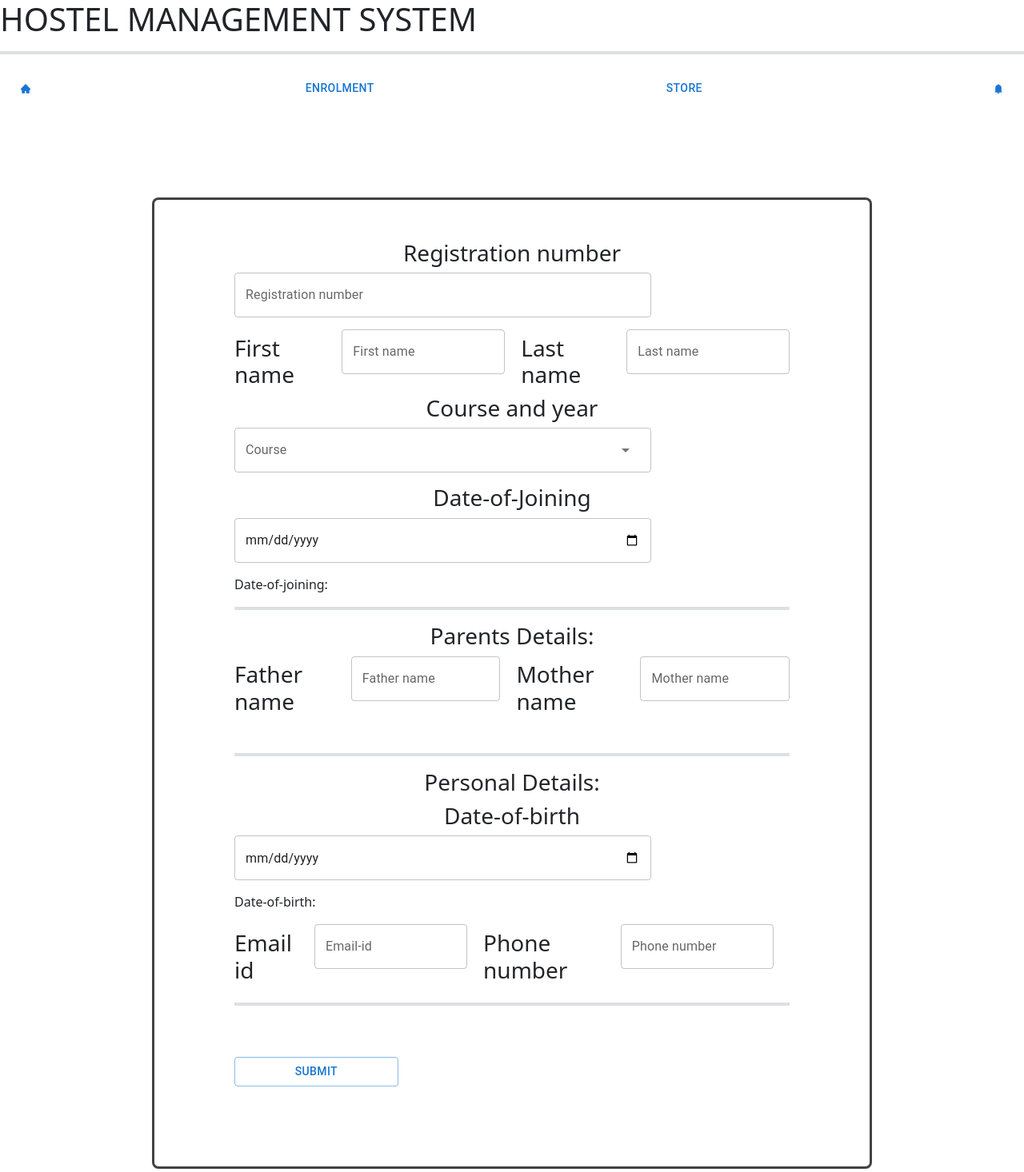
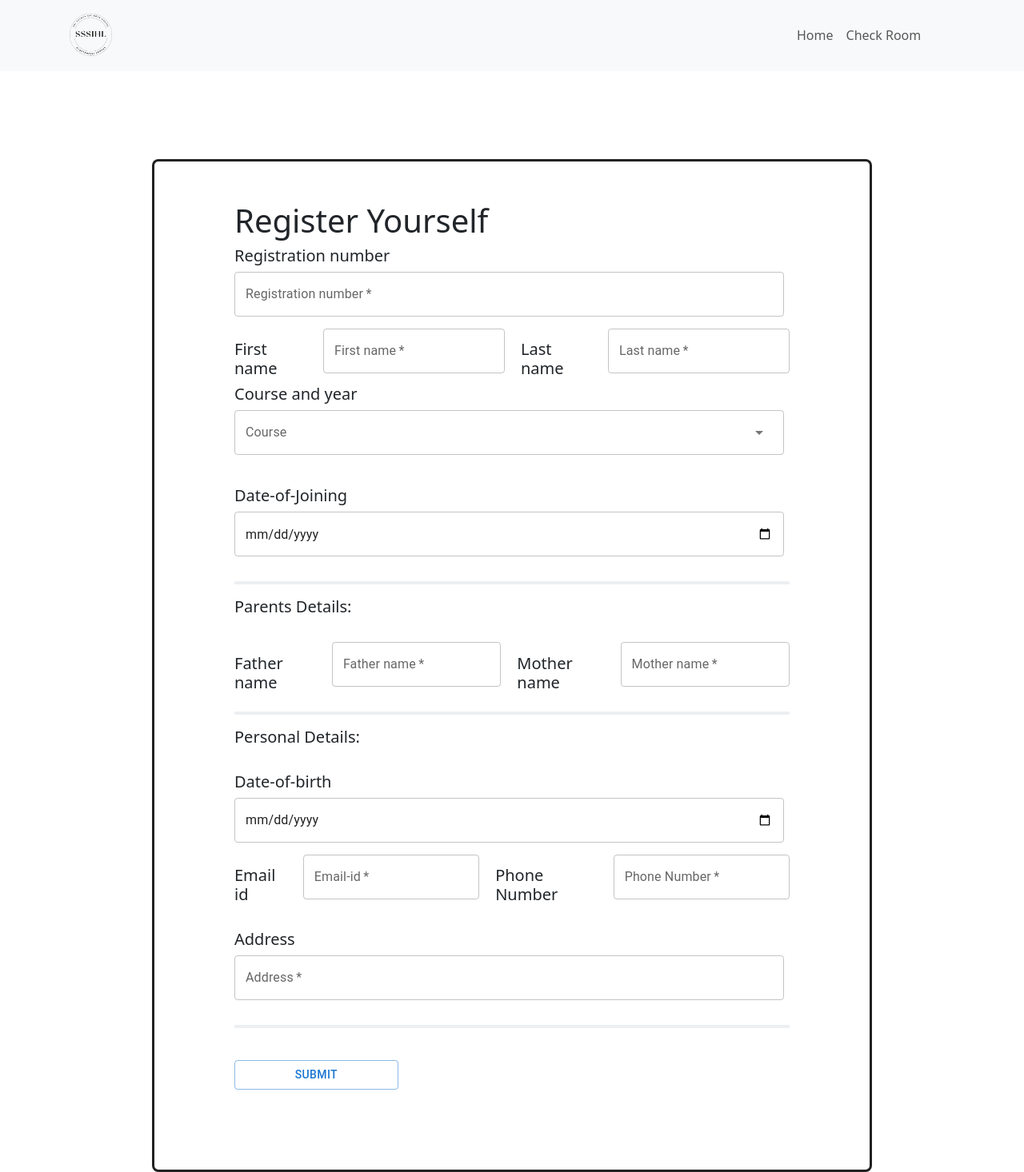
Before and after one commit to shivanssharma/Hostel-management-system, a React (Create React App) app: page /register in a window 1280 px wide. Shown: the whole page at 80% size. Built offline with nearby package versions, Linux system fonts and the light colour scheme.

Commit message:
In room allotment

```diff
--- a/src/loginpage/login.js
+++ b/src/loginpage/login.js
@@ -59,9 +59,9 @@ export default function SignInSide() {
       if (responseData.is_superuser) {
         navigate('/adminhome', { state: { username: formData.username } });
       }
-      // else if (responseData.is_staff) {
-      //   navigate('/staffhome',{ state: { username: formData.username } });
-      // }
+      else if (responseData.is_staff) {
+        navigate('/staffhome',{ state: { username: formData.username } });
+      }
       else {
         navigate('/studenthome',{ state: { username: formData.username } });
       }
--- a/src/navbars/HorizontalNav/StaffhorizontalNav.jsx
+++ b/src/navbars/HorizontalNav/StaffhorizontalNav.jsx
@@ -5,7 +5,7 @@ import Nav from 'react-bootstrap/Nav';
 import Navbar from 'react-bootstrap/Navbar';
 import LogoImage from './Bright_Colorful_Playful_Funny_Donuts_Food_Circle_Logo-removebg-preview.png'; // Import your logo image here
 import './nav_health.css';
-function AdminHorizontalNavUser() {
+function StaffHorizontalNavUser() {
     return (
         <div>
             <Navbar expand="lg" className="bg-body-tertiary">
@@ -26,4 +26,4 @@ function AdminHorizontalNavUser() {
     );
 }
 
-export default AdminHorizontalNavUser;
+export default StaffHorizontalNavUser;
--- a/src/registration/register.css
+++ b/src/registration/register.css
@@ -4,15 +4,15 @@
   margin: auto;
   padding: 100px;
   background-color: #ffffff; /* Background color */
-    border-radius: 8px / 8px; /* Border radius for rounded corners */
+  border-radius: 8px/8px; /* Border radius for rounded corners */
   padding-top: 50px;
   margin-top: 110px;
-    border: 3px solid rgba(0, 0, 0, 0.74);
+  border: 3px solid rgba(0, 0, 0, 0.871);
 }
 
 hr {
 
-    border: 2px solid rgba(76, 96, 114, 0.781); /* Set the thickness to 2 pixels and color to black */
+  border: 2px solid rgba(76, 96, 114, 0.388); /* Set the thickness to 2 pixels and color to black */
 }
 
 .TwoTextFieldsTogether {
@@ -26,6 +26,8 @@
 
 
 
-  h3{
+.h3, h3{
   display: flex;
+  font-size: 20px;
+  justify-content: flex-start;
 }
--- a/src/registration/studentregistrations.js
+++ b/src/registration/studentregistrations.js
@@ -1,189 +1,350 @@
+import React, { useState } from "react";
+import { TextField, Autocomplete, Button, Snackbar } from "@mui/material";
+import StudentHorizontalNav2 from "../navbars/HorizontalNav/StudenthNav2.jsx";
+import './register.css';
+import Electronic from "../electronics/electronics.js";
 
-//-----------------------------------------------------------------------------------
-import React, { useState, useRef } from "react";
-import { TextField, Autocomplete, Button } from "@mui/material";
-// import App10 from "../navbarHealth"; // Remove if unused
-import { Outlet } from "react-router-dom";
-import Nav2 from "../navbars/Nav2";
-import './register.css'
+
 function StudentRegistration() {
+    const [formData, setFormData] = useState({
+        regis: '',
+        fname: '',
+        lname: '',
+        selectedCourse: '',
+        date: '',
+        father: '',
+        mother: '',
+        birth: '',
+        email: '',
+        address: '',
+        phone: ''
+    });
+    const [snackbarOpen, setSnackbarOpen] = useState(false);
+    const [snackbarMessage, setSnackbarMessage] = useState('');
+    const [submitted, setSubmitted] = useState(false); // State to track form submission
+
     const textFieldStyle = {
-    width: '75%', // Adjust as needed for your design
-    marginBottom: '15px', // Adjust the margin for spacing between text fields
+        width: '99%',
+        marginBottom: '15px',
+    };
 
-}
     const courses = [
-    { value: "1 bsc", label: "1 BSC" },
-    { value: "1 bba", label: "1 BBA" },
-    { value: "2 bsc", label: "2 BSC" },
-    { value: "2 bba", label: "2 BBA" },
-    { value: "3 bsc", label: "3 BSC" }, // Ensure all values have double quotes
-    { value: "3 bba", label: "3 BBA" },
-    { value: "1 msc", label: "1 MSC" },
-    { value: "2 msc", label: "2 MSC" },
+        { name: '1 BSc' },
+        { name: '1 BBA' },
+        { name: '2 BSc' },
+        { name: '2 BBA' },
+        { name: '3 BBA' },
+        { name: '3 BSc' },
+        { name: '1 MSc' },
+        { name: '2 MSc' },
     ];
 
-  const dateInputRef = useRef(null);
-  const [date, setDate] = useState("");
-  const [birth, setBirth] = useState("");
-  const [regis, setRegis] = useState("");
-  const [fname, setFname] = useState("");
-  const [lname, setLname] = useState("");
-  const [father, setFather] = useState("");
-  const [mother, setMother] = useState("");
-  const [email, setEmail] = useState("");
-  const [phone, setPhone] = useState("");
-  const [selectedCourse, setSelectedCourse] = useState(null);
-
     const handleChange = (e) => {
-    setDate(e.target.value);
+        const { name, value } = e.target;
+        setFormData(prevState => ({
+            ...prevState,
+            [name]: value
+        }));
     };
 
-  const handleChange1 = (e) => {
-    setBirth(e.target.value);
+    const handleSubmit = async () => {
+        try {
+            const csrftoken = getCookie('csrftoken'); // Retrieve CSRF token
+
+            if (!formData.selectedCourse) {
+                setSnackbarMessage("Please select a course.");
+                setSnackbarOpen(true);
+                return;
+            }
+
+            const response = await fetch('http://127.0.0.1:8000/api/save_student_data/', {
+                method: 'POST',
+                headers: {
+                    'Content-Type': 'application/json',
+                    'X-CSRFToken': csrftoken, // Include CSRF token in headers
+                },
+                body: JSON.stringify(formData)
+            });
+
+            if (response.ok) {
+                setSnackbarMessage('Form submitted successfully.');
+                setSnackbarOpen(true);
+                setSubmitted(true); // Set submitted to true after successful submission
+            } else {
+                setSnackbarMessage('Failed to submit form.');
+                setSnackbarOpen(true);
+            }
+        } catch (error) {
+            console.error('Error:', error);
+        }
     };
 
-  const handleRegis = (e) => {
-    setRegis(e.target.value);
+
+    const getCookie = (name) => {
+        const value = `; ${document.cookie}`;
+        const parts = value.split(`; ${name}=`);
+        if (parts.length === 2) return parts.pop().split(';').shift();
     };
 
-  const handleFname = (e) => {
-    setFname(e.target.value);
-  };
-
-  const handleLname = (e) => {
-    setLname(e.target.value);
-  };
-
-  const handleFather = (e) => {
-    setFather(e.target.value);
-  };
-
-  const handleMother = (e) => {
-    setMother(e.target.value);
-  };
-
-  const handleEmail = (e) => {
-    setEmail(e.target.value);
-  };
-
-  const handlePhone = (e) => {
-    setPhone(e.target.value);
-  };
-
-  const handleSubmit = () => {
-    const dataToSend = {
-      date,
-      birth,
-      regis,
-      fname,
-      lname,
-      selectedCourse: selectedCourse ? selectedCourse.value : "", // Access the value only if selected
-      father,
-      mother,
-      phone,
-      email,
-
-      // Add other fields here if needed
-    };
-
-    console.log(selectedCourse.value); // Log for verification (optional)
-
-    // Send data using fetch or a similar mechanism
-    fetch("http://127.0.0.1:8000/api/form_data/", {
-      method: "POST",
-      headers: {
-        "Content-Type": "application/json",
-      },
-      body: JSON.stringify(dataToSend),
-    })
-      .then((response) => {
-        if (response.ok) {
-          console.log("Data sent successfully");
-          // Handle success, e.g., show a success message
-        } else {
-          console.error("Failed to send data");
-          // Handle errors, e.g., show an error message
-        }
-      })
-      .catch((error) => {
-        console.error("Error:", error);
-      });
-  };
-
-    return(
+    return (
         <header>
-           <Nav2 />
+            <StudentHorizontalNav2 />
             <div className="styletwo">
+                {submitted ? (
+                    <Electronic />
+                ) : (
+                    <>
+                        <h1>Register Yourself</h1>
                         <h3>Registration number </h3>
-            <TextField id="outlined-basic" label="Registration number" onChange={handleRegis} variant="outlined" style={textFieldStyle}/>
+                        <TextField name="regis" value={formData.regis} onChange={handleChange} label="Registration number" variant="outlined" required style={textFieldStyle}/>
+                        <br />
                         <div className="TwoTextFieldsTogether">
                             <h3>First name </h3>
-                <TextField id="outlined-basic" label="First name" onChange={handleFname} variant="outlined"  />
+                            <TextField name="fname" value={formData.fname} onChange={handleChange} label="First name" variant="outlined" required />
                             <h3>Last name </h3>
-                <TextField id="outlined-basic" label="Last name" onChange={handleLname} variant="outlined" />
+                            <TextField name="lname" value={formData.lname} onChange={handleChange} label="Last name" variant="outlined" required />
                         </div>
-
                         <h3>Course and year</h3>
                         <Autocomplete
+                            disablePortal
                             id="combo-box-demo"
                             options={courses}
-                getOptionLabel={(option) => option.label}
-                onChange={(event, value) => {
-                    setSelectedCourse(value);
-                }}
-                value={selectedCourse}
-                sx={{ width: 300 }}
+                            style={textFieldStyle}
+                            getOptionLabel={(option) => option.name}
+                            isOptionEqualToValue={(option, value) => option.name === value.name}
+                            onChange={(event, value) => setFormData(prevState => ({ ...prevState, selectedCourse: value ? value.name : '' }))}
                             renderInput={(params) => <TextField {...params} label="Course" />}
-                style={textFieldStyle}
+                            required
                         />
 
+                        <br />
                         <h3>Date-of-Joining </h3>
-            <div>
-            <TextField
-                type="date"
-                onChange={handleChange}
-                ref={dateInputRef}
-                style={textFieldStyle}
-            />
-            <p>Date-of-joining: {date}</p>
+                        <TextField type="date" name="date" value={formData.date} onChange={handleChange} variant="outlined" required style={textFieldStyle}/>
+                        <br />
+                        <hr />
+                        <h3>Parents Details:</h3><br />
+                        <div className='TwoTextFieldsTogether'>
+                            <h3>Father name</h3>
+                            <TextField name="father" value={formData.father} onChange={handleChange} label="Father name" variant="outlined" required />
+                            <h3>Mother name </h3>
+                            <TextField name="mother" value={formData.mother} onChange={handleChange} label="Mother name" variant="outlined" required />
                         </div>
-
-            <hr/>
-            <h3>Parents Details:</h3>
+                        <hr />
+                        <h3>Personal Details:</h3><br />
+                        <h3>Date-of-birth </h3>
+                        <TextField style={textFieldStyle} type="date" name="birth" value={formData.birth} onChange={handleChange} variant="outlined" required />
+                        <br />
                         <div className='TwoTextFieldsTogether'>
-
-            <h3>Father name</h3>
-            <TextField id="outlined-basic" label="Father name" onChange={handleFather} variant="outlined"  />
-            <h3>Mother name </h3>
-            <TextField id="outlined-basic" label="Mother name" onChange={handleMother} variant="outlined" />
+                            <h3>Email id</h3>
+                            <TextField name="email" value={formData.email} onChange={handleChange} label="Email-id" variant="outlined" required />
+                            <h3>Phone Number</h3>
+                            <TextField name="phone" value={formData.phone} onChange={handleChange} label="Phone Number" variant="outlined" required />
                         </div>
                         <br/>
-            <hr/>
-            <h3>Personal Details:</h3>
-            <h3>Date-of-birth </h3>
-            <TextField
-                type="date"
-                onChange={handleChange1}
-                ref={dateInputRef}
-                style={textFieldStyle}
+                        <h3>Address</h3>
+                        <TextField style={textFieldStyle} name="address" value={formData.address} onChange={handleChange} label="Address" variant="outlined" required />
+                        <hr />
+                        <br />
+                        <Button variant="outlined" onClick={handleSubmit}>Submit</Button>
+                    </>
+                )}
+            </div>
+            <Snackbar
+                open={snackbarOpen}
+                autoHideDuration={6000}
+                onClose={() => setSnackbarOpen(false)}
+                message={snackbarMessage}
             />
-            <p>Date-of-birth: {birth}</p>
-            <div className='TwoTextFieldsTogether'>
-            <h3>Email id</h3>
-            <TextField id="outlined-basic" label="Email-id" onChange={handleEmail} variant="outlined" />
-            <h3>Phone number</h3>
-            <TextField id="outlined-basic" label="Phone number" onChange={handlePhone} variant="outlined"  /><br/>
-            </div>
-            <hr/>
-           <br/>
-           <br/>
-           <Button variant="outlined" onClick={handleSubmit}>Submit</Button>
-
-        </div>
-        <Outlet/>
         </header>
     );
 }
 
 export default StudentRegistration;
+// //-----------------------------------------------------------------------------------
+// import React, { useState, useRef } from "react";
+// import { TextField, Autocomplete, Button } from "@mui/material";
+// // import App10 from "../navbarHealth"; // Remove if unused
+// import { Outlet } from "react-router-dom";
+// import Nav2 from "../navbars/Nav2";
+// import './register.css'
+// function StudentRegistration() {
+//   const textFieldStyle = {
+//     width: '75%', // Adjust as needed for your design
+//     marginBottom: '15px', // Adjust the margin for spacing between text fields
+
+// }
+//   const courses = [
+//     { value: "1 bsc", label: "1 BSC" },
+//     { value: "1 bba", label: "1 BBA" },
+//     { value: "2 bsc", label: "2 BSC" },
+//     { value: "2 bba", label: "2 BBA" },
+//     { value: "3 bsc", label: "3 BSC" }, // Ensure all values have double quotes
+//     { value: "3 bba", label: "3 BBA" },
+//     { value: "1 msc", label: "1 MSC" },
+//     { value: "2 msc", label: "2 MSC" },
+//   ];
+
+//   const dateInputRef = useRef(null);
+//   const [date, setDate] = useState("");
+//   const [birth, setBirth] = useState("");
+//   const [regis, setRegis] = useState("");
+//   const [fname, setFname] = useState("");
+//   const [lname, setLname] = useState("");
+//   const [father, setFather] = useState("");
+//   const [mother, setMother] = useState("");
+//   const [email, setEmail] = useState("");
+//   const [phone, setPhone] = useState("");
+//   const [selectedCourse, setSelectedCourse] = useState(null);
+
+//   const handleChange = (e) => {
+//     setDate(e.target.value);
+//   };
+
+//   const handleChange1 = (e) => {
+//     setBirth(e.target.value);
+//   };
+
+//   const handleRegis = (e) => {
+//     setRegis(e.target.value);
+//   };
+
+//   const handleFname = (e) => {
+//     setFname(e.target.value);
+//   };
+
+//   const handleLname = (e) => {
+//     setLname(e.target.value);
+//   };
+
+//   const handleFather = (e) => {
+//     setFather(e.target.value);
+//   };
+
+//   const handleMother = (e) => {
+//     setMother(e.target.value);
+//   };
+
+//   const handleEmail = (e) => {
+//     setEmail(e.target.value);
+//   };
+
+//   const handlePhone = (e) => {
+//     setPhone(e.target.value);
+//   };
+
+//   const handleSubmit = () => {
+//     const dataToSend = {
+//       date,
+//       birth,
+//       regis,
+//       fname,
+//       lname,
+//       selectedCourse: selectedCourse ? selectedCourse.value : "", // Access the value only if selected
+//       father,
+//       mother,
+//       phone,
+//       email,
+
+//       // Add other fields here if needed
+//     };
+
+//     console.log(selectedCourse.value); // Log for verification (optional)
+
+//     // Send data using fetch or a similar mechanism
+//     fetch("http://127.0.0.1:8000/api/form_data/", {
+//       method: "POST",
+//       headers: {
+//         "Content-Type": "application/json",
+//       },
+//       body: JSON.stringify(dataToSend),
+//     })
+//       .then((response) => {
+//         if (response.ok) {
+//           console.log("Data sent successfully");
+//           // Handle success, e.g., show a success message
+//         } else {
+//           console.error("Failed to send data");
+//           // Handle errors, e.g., show an error message
+//         }
+//       })
+//       .catch((error) => {
+//         console.error("Error:", error);
+//       });
+//   };
+
+//     return(
+//         <header>
+//            <Nav2 />
+//         <div className="styletwo">
+//             <h3>Registration number </h3>
+//             <TextField id="outlined-basic" label="Registration number" onChange={handleRegis} variant="outlined" style={textFieldStyle}/>
+//             <div className="TwoTextFieldsTogether">
+//                 <h3>First name </h3>
+//                 <TextField id="outlined-basic" label="First name" onChange={handleFname} variant="outlined"  />
+//                 <h3>Last name </h3>
+//                 <TextField id="outlined-basic" label="Last name" onChange={handleLname} variant="outlined" />
+//             </div>
+
+//             <h3>Course and year</h3>
+//             <Autocomplete
+//                 id="combo-box-demo"
+//                 options={courses}
+//                 getOptionLabel={(option) => option.label}
+//                 onChange={(event, value) => {
+//                     setSelectedCourse(value);
+//                 }}
+//                 value={selectedCourse}
+//                 sx={{ width: 300 }}
+//                 renderInput={(params) => <TextField {...params} label="Course" />}
+//                 style={textFieldStyle}
+//             />
+
+//             <h3>Date-of-Joining </h3>
+//             <div>
+//             <TextField
+//                 type="date"
+//                 onChange={handleChange}
+//                 ref={dateInputRef}
+//                 style={textFieldStyle}
+//             />
+//             <p>Date-of-joining: {date}</p>
+//             </div>
+
+//             <hr/>
+//             <h3>Parents Details:</h3>
+//             <div className='TwoTextFieldsTogether'>
+
+//             <h3>Father name</h3>
+//             <TextField id="outlined-basic" label="Father name" onChange={handleFather} variant="outlined"  />
+//             <h3>Mother name </h3>
+//             <TextField id="outlined-basic" label="Mother name" onChange={handleMother} variant="outlined" />
+//             </div>
+//             <br/>
+//             <hr/>
+//             <h3>Personal Details:</h3>
+//             <h3>Date-of-birth </h3>
+//             <TextField
+//                 type="date"
+//                 onChange={handleChange1}
+//                 ref={dateInputRef}
+//                 style={textFieldStyle}
+//             />
+//             <p>Date-of-birth: {birth}</p>
+//             <div className='TwoTextFieldsTogether'>
+//             <h3>Email id</h3>
+//             <TextField id="outlined-basic" label="Email-id" onChange={handleEmail} variant="outlined" />
+//             <h3>Phone number</h3>
+//             <TextField id="outlined-basic" label="Phone number" onChange={handlePhone} variant="outlined"  /><br/>
+//             </div>
+//             <hr/>
+//            <br/>
+//            <br/>
+//            <Button variant="outlined" onClick={handleSubmit}>Submit</Button>
+
+//         </div>
+//         <Outlet/>
+//         </header>
+//     );
+// }
+
+// export default StudentRegistration;
```
Also changed, not shown: src/HomePage/homepage.css (+9 -2 lines), src/ailment/adminailment.js (+6 -1 lines), src/room _component/app.js (+10 -4 lines), 1 other file (tests, documents, lock files or other folders). Lines whose indentation alone changed are shown as unchanged.
